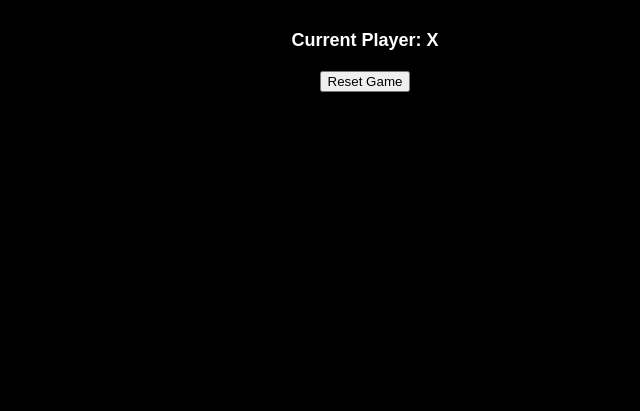
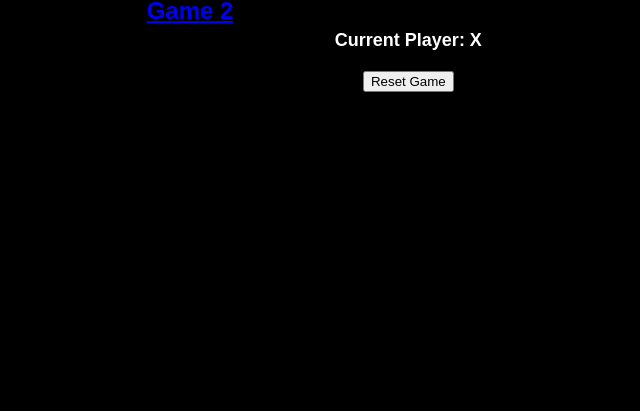
Before and after one commit to SCEuclid1015/tic-tac-toe.github.io, a plain HTML site: page index.html in a window 1280 px wide. Shown: the part 389-800 px from the top of the page, without its empty margins (275-915 px from the left). Drawn offline with Linux system fonts and the light colour scheme.

Commit message:
Update index.html

```diff
--- a/index.html
+++ b/index.html
@@ -7,6 +7,10 @@
     <title>Tic-Tac-Toe</title>
 </head>
 <body>
+
+    <center>
+        <a href="game2.html"><h2>Game 2</h2></a>
+    </center>
     <div class="container">
         <h1>Tic-Tac-Toe</h1>
         <div id="board" class="board">
```
